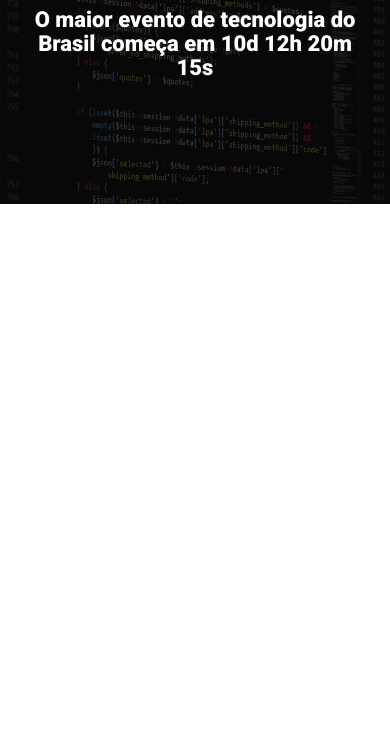
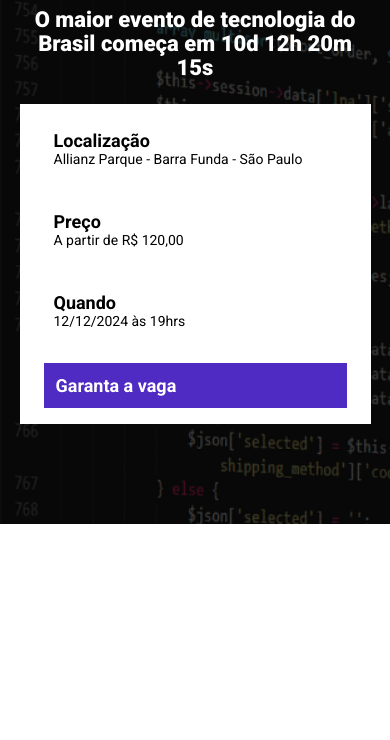
Before and after one commit to igor-pdev/tech_talk, a website built with Parcel: page src/index.html in a window 390 px wide. Shown: the part 104-844 px from the top of the page. Built offline with nearby package versions, Linux system fonts and the light colour scheme.

Commit message:
ADD INFOS

```diff
--- a/src/index.html
+++ b/src/index.html
@@ -16,6 +16,25 @@
             <p class="hero__text">
                 O maior evento de tecnologia do Brasil começa em 10d 12h 20m 15s
             </p>
+            <div class="infos-bar">
+                <ul class="infos-bar__infos">
+                    <li class="infos-bar__infos__item">
+                        <b>Localização</b>
+                        Allianz Parque - Barra Funda - São Paulo
+                    </li>
+                    <li class="infos-bar__infos__item">
+                        <b>Preço</b>
+                        A partir de R$ 120,00
+                    </li>
+                    <li class="infos-bar__infos__item">
+                        <b>Quando</b>
+                        12/12/2024 às 19hrs
+                    </li>
+                </ul>
+                <a href="#" class="button button--primary">
+                    Garanta a vaga
+                </a>
+            </div>
         </div>
     </header>
     <script src="scripts/main.js"></script>
--- /dev/null
+++ b/src/styles/components/_buttons.scss
@@ -0,0 +1,24 @@
+.button {
+    padding: 12px;
+    font-size: 18px;
+    font-weight: bold;
+    text-decoration: none;
+    text-align: center;
+    white-space: nowrap;
+
+    &--primary {
+        color: #fff;
+        background-color: #4F2AC3;
+    }
+
+    @media (max-width: 1024px) {
+        display: flex;
+        align-items: center;
+    }
+
+    @media (max-width: 640px) {
+        display: flex;
+        width: 100%;
+        align-items: center;
+    }
+}
--- /dev/null
+++ b/src/styles/components/_infos_bar.scss
@@ -0,0 +1,43 @@
+.infos-bar {
+    padding: 16px 24px;
+    background-color: #fff;
+    display: flex;
+    justify-content: space-between;
+
+    &__infos {
+        display: flex;
+        gap: 40x;
+
+        &__item {
+            font-size: 14px;
+            color: black;
+            padding: 10px;
+
+            b {
+                display: flex;
+                color: black;
+                font-size: 18px;
+                display: block;
+            }
+        }
+    }
+
+    @media (max-width: 1024px) {
+        &__infos {
+            gap: 16px;
+        }
+    }
+
+    @media (max-width: 640px) {
+        display: block;
+        width: 100%;
+
+        &__infos {
+            display: block;
+
+            &__item {
+                margin-bottom: 24px;
+            }
+        }
+    }
+}
--- a/src/styles/main.scss
+++ b/src/styles/main.scss
@@ -1,10 +1,14 @@
 @use "hero";
+@use "components/infos_bar";
+@use "components/buttons";
 
 * {
     margin: 0;
     padding: 0;
     box-sizing: border-box;
     font-family: Roboto, sans-serif;
+    color: #fff;
+    list-style: none;
 }
 
 .container {
```
